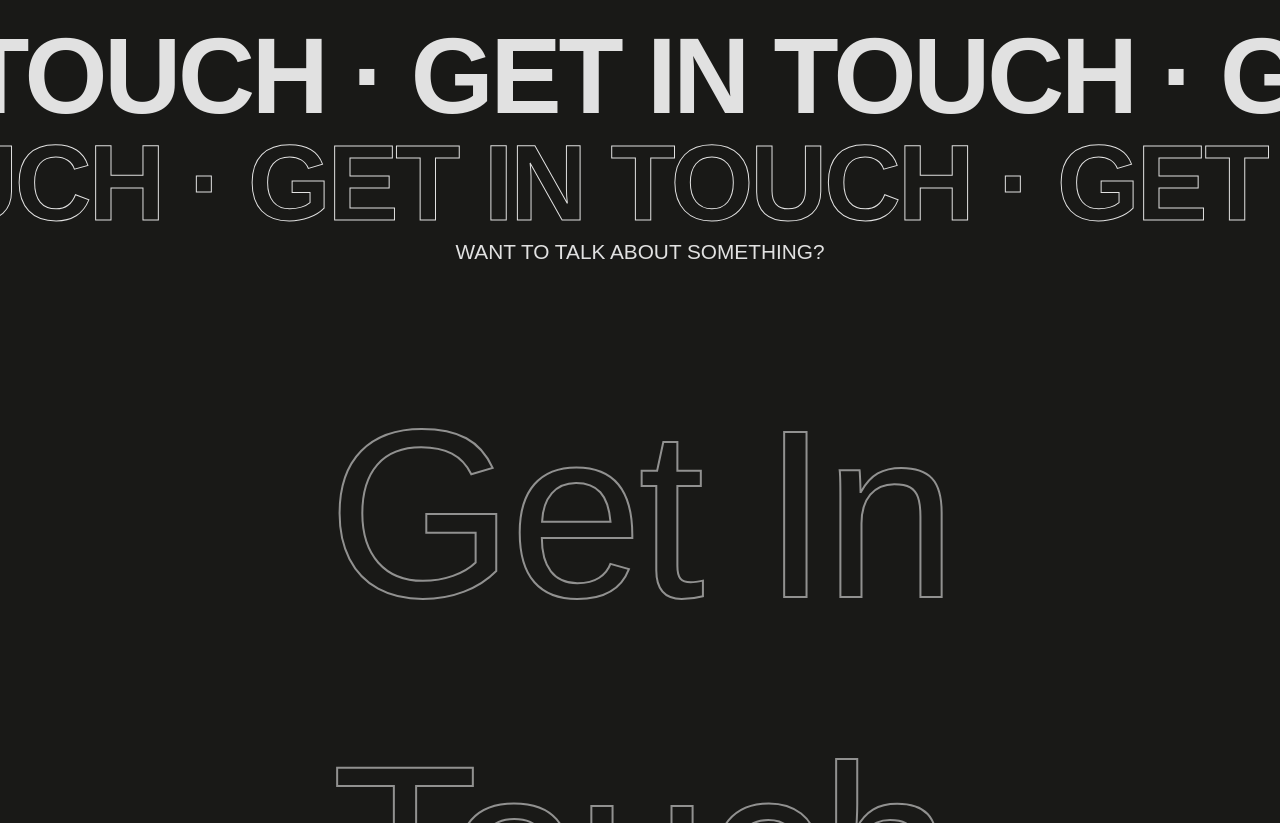
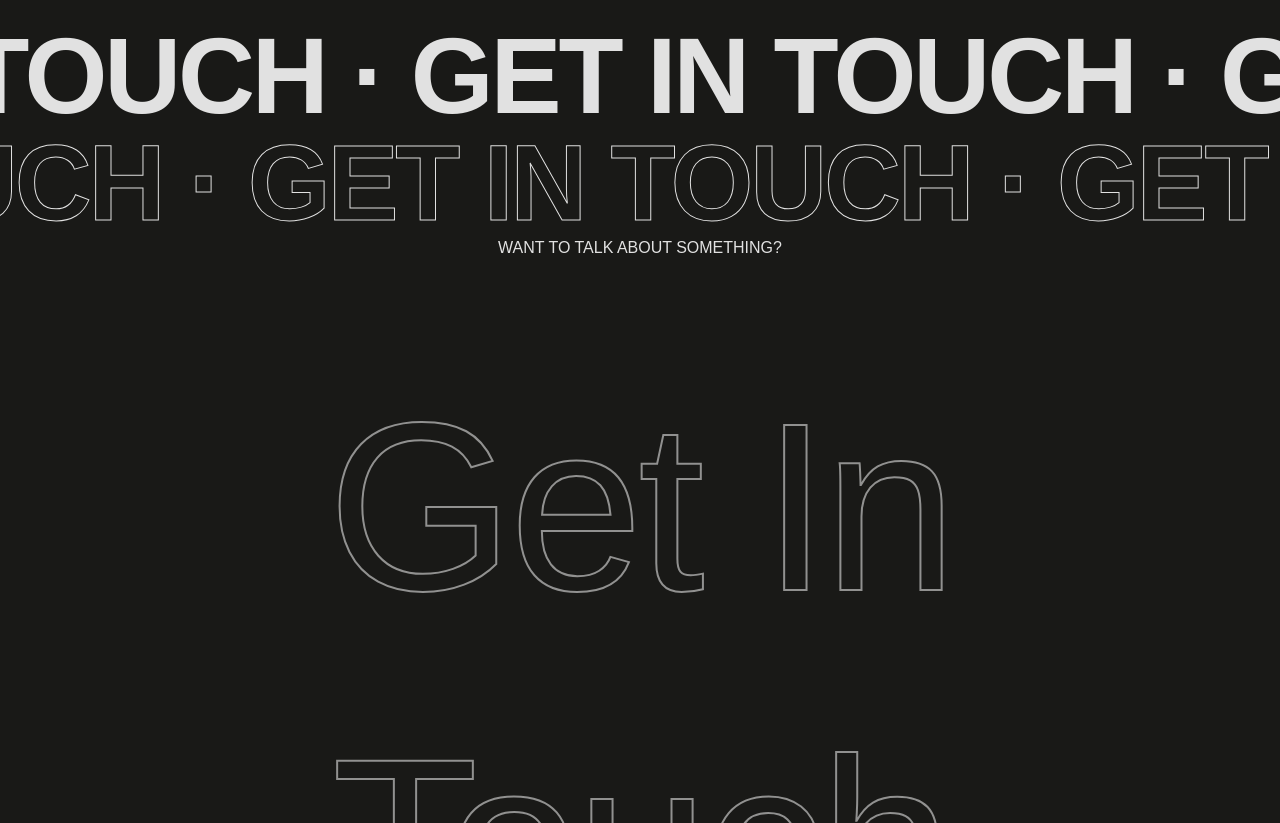
Before and after one commit to seonyeongyoon/portfolio, a React (Vite) app: page / in a window 1280 px wide. Shown: the part 2980-3803 px from the top of the page. Built offline with nearby package versions, Linux system fonts and the light colour scheme; a web font is replaced by a local one.

Commit message:
에러메세지 뜨는 부분 수정

```diff
--- a/src/pages/Home.tsx
+++ b/src/pages/Home.tsx
@@ -256,14 +256,14 @@ const Home = () => {
       <section className="contact">
         <div className="textLine">
           <div>
-            <p>
+            <div>
               <ParallaxText baseVelocity={-5}>Get In Touch · </ParallaxText>
-            </p>
+            </div>
           </div>
           <div>
-            <p>
+            <div>
               <ParallaxText baseVelocity={5}>Get In Touch · </ParallaxText>
-            </p>
+            </div>
           </div>
         </div>
 
@@ -273,7 +273,7 @@ const Home = () => {
           whileInView="onscreen"
           viewport={{ once: true, amount: 0.8 }}
         >
-          <motion.p variants={scrollVariants}>WANT TO TALK ABOUT SOMETHING?</motion.p>
+          <motion.div variants={scrollVariants}>WANT TO TALK ABOUT SOMETHING?</motion.div>
           <motion.h4 variants={scrollVariants}>
             <a href="mailto:sun940204@naver.com">
               <span className="gallient">Get In Touch</span>
--- a/src/styles/Home.scss
+++ b/src/styles/Home.scss
@@ -174,14 +174,14 @@
       animation: toLeft 15s linear infinite;
       &:nth-child(2) {
         animation-name: toRight;
-        p {
+        div {
           span {
             -webkit-text-stroke-width: 1px;
             color: transparent;
           }
         }
       }
-      p {
+      div {
         span {
           font-size: 6.6666rem;
           font-weight: 700;
--- a/src/styles/theme.scss
+++ b/src/styles/theme.scss
@@ -46,7 +46,7 @@
     .textLine {
       div {
         &:nth-child(2) {
-          p {
+          div {
             span {
             -webkit-text-stroke-color: #ffffffde;
             }
@@ -138,7 +138,7 @@
     .textLine {
       div {
         &:nth-child(2) {
-          p {
+          div {
             span {
             -webkit-text-stroke-color: #191917;
             }
```
Also changed, not shown: src/pages/About.tsx (+11 -11 lines).
